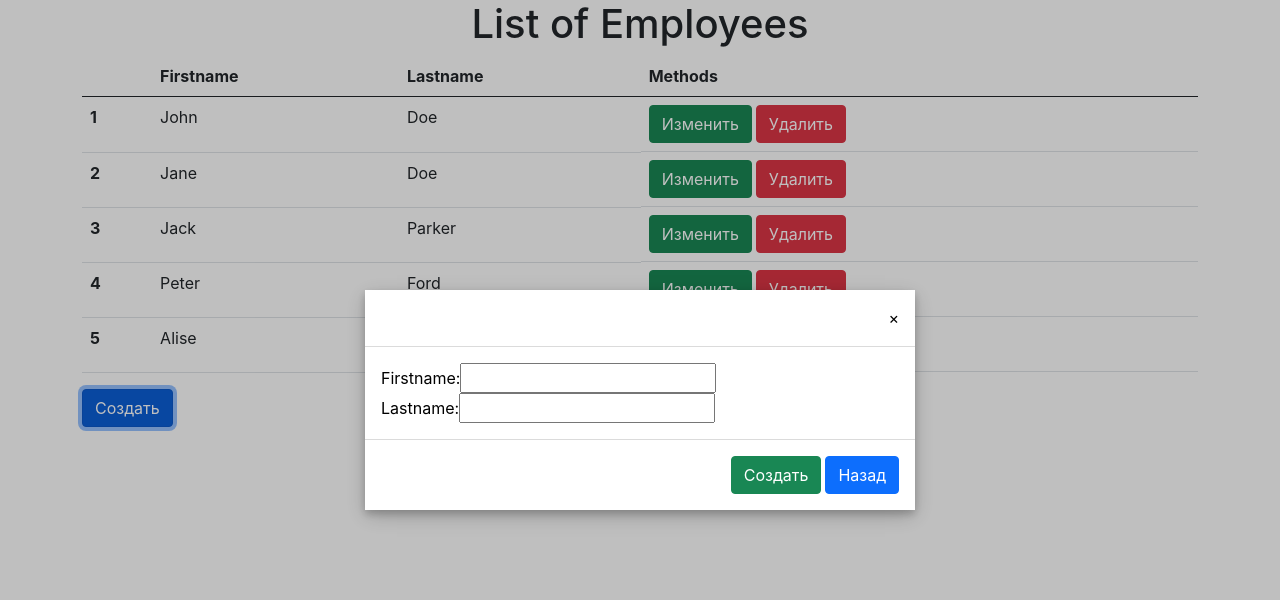
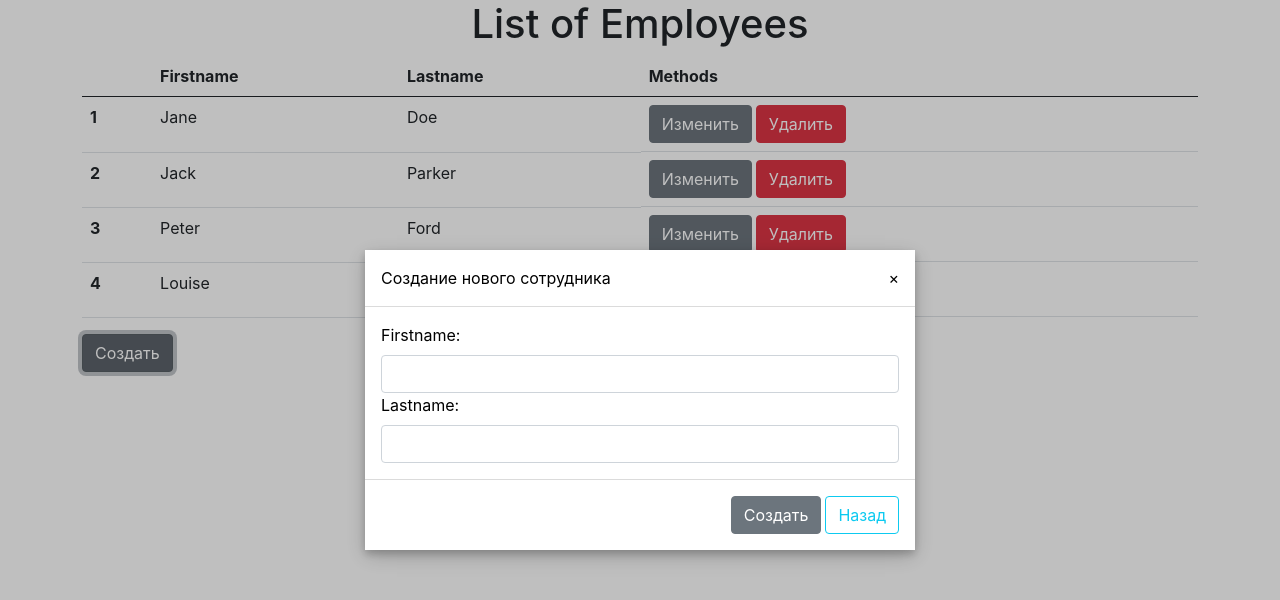
Before and after one commit to m0sa1k/juntest, a React (Create React App) app: page / in a window 1280 px wide. Both pictures are taken after a click on the button "Создать". Shown: the top 600 px of the page. Built offline with nearby package versions, Linux system fonts and the light colour scheme; data requests are answered from the project's data file.

Commit message:
React-toastify, обработка ошибок

```diff
--- a/db.json
+++ b/db.json
@@ -1,29 +1,24 @@
 {
   "employees": [
-    {
-      "id": "1",
-      "firstname": "John",
-      "lastname": "Doe"
-    },
     {
       "id": "2",
       "firstname": "Jane",
       "lastname": "Doe"
     },
     {
+      "id": "3",
       "firstname": "Jack",
-      "lastname": "Parker",
-      "id": "3"
+      "lastname": "Parker"
     },
     {
-      "id": "4",
       "firstname": "Peter",
-      "lastname": "Ford"
+      "lastname": "Ford",
+      "id": "4"
     },
     {
-      "firstname": "Alise",
-      "lastname": "Stuart",
-      "id": 1625759066635
+      "firstname": "Louise",
+      "lastname": "Lane",
+      "id": 1625810248245
     }
   ]
 }
--- a/package.json
+++ b/package.json
@@ -9,6 +9,7 @@
     "react": "^17.0.2",
     "react-dom": "^17.0.2",
     "react-scripts": "4.0.3",
+    "react-toastify": "^7.0.4",
     "web-vitals": "^1.1.2"
   },
   "scripts": {
--- a/src/App.js
+++ b/src/App.js
@@ -4,6 +4,8 @@ import {DeleteEmployee} from './modals/DeleteEmployee'
 import {CreateEmployee} from './modals/CreateEmployee'
 import {EditEmployee} from './modals/EditEmployee'
 
+import { ToastContainer, toast } from 'react-toastify';
+import 'react-toastify/dist/ReactToastify.css';
 
 const App = () => {
 
@@ -15,15 +17,31 @@ const App = () => {
   const fetchUsers = () => {
     fetch(url)
       .then(response => {
-        if(response.status !== 200) throw new Error('Статус '+response.status)
+        if(response.status !== 200) throw new Error('Ошибка: статус '+response.status)
         return response.json()
       })
       .then(json => setEmployees(json))
-      .catch(e => console.log(e.message))
-
+      .catch(e => toast(e.message, {
+        hideProgressBar: true,
+        type: 'error'
+      }))
   }
 
   useEffect(() => { fetchUsers() }, [])
+
+  const remove = id => {
+    setEmployees(employees.filter(employee => id !== employee.id))
+  }
+
+  const add = employee => {
+    setEmployees([...employees, employee])
+  }
+
+  const edit = (newEmployee, id) => {
+    setEmployees(employees.map(employee => {
+      return id === employee.id ? {...newEmployee, id} : employee
+    }))
+  }
 
   const [deleteModal, setDeleteModal] = useState(false)
   const closeDeleteModal = () => setDeleteModal(false)
@@ -76,7 +94,7 @@ const App = () => {
         </table> :
         <h3 className='text-center'>No employees</h3>}
 
-        <button onClick={createEmployee} className='btn btn-primary'>Создать</button>
+        <button onClick={createEmployee} className='btn btn-secondary'>Создать</button>
 
         <EditEmployee
           visible = { editModal }
@@ -84,6 +102,7 @@ const App = () => {
           currentEmployer = { currentEmployer }
           fetchUsers = { fetchUsers }
           url = {url}
+          edit = {edit}
         />
 
         <DeleteEmployee
@@ -92,6 +111,7 @@ const App = () => {
           currentEmployer = { currentEmployer }
           fetchUsers = { fetchUsers }
           url = {url}
+          remove = {remove}
         />
 
         <CreateEmployee
@@ -99,7 +119,10 @@ const App = () => {
           onClose = { closeCreateModal }
           fetchUsers = { fetchUsers }
           url = {url}
+          add = {add}
         />
+
+        <ToastContainer />
       </main>
     </div>
   );
--- a/src/Employee.js
+++ b/src/Employee.js
@@ -11,7 +11,7 @@ const Employee = ({
         <td className='d-flex flex-column flex-sm-row'>
           <button
             onClick={() => editEmployee(employee)}
-            className='btn btn-success me-sm-1 mb-1 mb-sm-0'>Изменить</button>
+            className='btn btn-secondary me-sm-1 mb-1 mb-sm-0'>Изменить</button>
           <button
             onClick={() => deleteEmployee(employee)}
             className='btn btn-danger'>Удалить</button>
--- a/src/modals/CreateEmployee.js
+++ b/src/modals/CreateEmployee.js
@@ -1,10 +1,12 @@
 import { useState } from 'react';
+import { toast } from 'react-toastify';
 
 export const CreateEmployee = ({
   visible = false,
   onClose,
   fetchUsers,
-  url
+  url,
+  add
 }) => {
   const [firstname, setFirstname] = useState("");
   const [lastname, setLastname] = useState("");
@@ -25,8 +27,19 @@ export const CreateEmployee = ({
         'Content-Type': 'application/json'
       }
     })
-    .then(response => console.log(response.status))
-    .then(() => fetchUsers())
+    .then(response => {
+      if(response.status !== 201) throw new Error('Ошибка: статус '+response.status)
+      return response.json()
+    })
+    .then(() => add(newEmployee))
+    .then(() => toast(`Добавлен сотрудник ${firstname} ${lastname}.`, {
+      hideProgressBar: true,
+      type: 'success'
+    }))
+    .catch(e => toast(e.message, {
+      hideProgressBar: true,
+      type: 'error'
+    }))
 
     onClose()
   }
@@ -35,6 +48,9 @@ export const CreateEmployee = ({
     <div className='custom-modal' onClick={onClose}>
       <div className='custom-modal-dialog' onClick={ e => e.stopPropagation() }>
         <div className='custom-modal-header'>
+          <div className='custom-modal-title'>
+            Создание нового сотрудника
+          </div>
           <span className='custom-modal-close' onClick={onClose}>
             &times;
           </span>
@@ -42,29 +58,31 @@ export const CreateEmployee = ({
         <div className='custom-modal-body'>
           <div className='custom-modal-content'>
             <form className='form'>
-              <label>
+              <label className='form-label'>
                 Firstname:
+              </label>
               <input
-                  type="text"
+                className='form-control'
+                type='text'
                 value={firstname}
                 onChange={e => setFirstname(e.target.value)}
               />
+              <label className='form-label'>
+                Lastname:
               </label>
-              <label>
-                Lastname:
               <input
-                  type="text"
+                className='form-control'
+                type='text'
                 value={lastname}
                 onChange={e => setLastname(e.target.value)}
               />
-              </label>
             </form>
           </div>
         </div>
         <div className='custom-modal-footer'>
-          <button className='btn btn-success me-1'
+          <button className='btn btn-secondary me-1'
             onClick={closeWithAction}>Создать</button>
-          <button className='btn btn-primary'
+          <button className='btn btn-outline-info'
             onClick={onClose}>Назад</button>
         </div>
       </div>
--- a/src/modals/DeleteEmployee.js
+++ b/src/modals/DeleteEmployee.js
@@ -1,9 +1,12 @@
+import { toast } from 'react-toastify';
+
 export const DeleteEmployee = ({
   visible = false,
   onClose,
   currentEmployer,
   fetchUsers,
-  url
+  url,
+  remove
 }) => {
   if (!visible) return null
 
@@ -11,8 +14,19 @@ export const DeleteEmployee = ({
     fetch(`${url}/${currentEmployer.id}`, {
       method: 'DELETE',
     })
-    .then(response => console.log(response.status))
-    .then(() => fetchUsers())
+    .then(response => {
+      if(response.status !== 200) throw new Error('Ошибка: статус '+response.status)
+      return response.json()
+    })
+    .then(() => remove(currentEmployer.id))
+    .then(() => toast(`Сотрудник ${currentEmployer.firstname} ${currentEmployer.lastname} успешно удален.`, {
+      hideProgressBar: true,
+      type: 'success'
+    }))
+    .catch(e => toast(e.message, {
+      hideProgressBar: true,
+      type: 'error'
+    }))
 
     onClose()
   }
@@ -31,7 +45,7 @@ export const DeleteEmployee = ({
         <div className='custom-modal-footer'>
           <button className='btn btn-danger me-1'
             onClick={closeWithAction}>Удалить</button>
-          <button className='btn btn-primary'
+          <button className='btn btn-outline-info'
             onClick={onClose}>Назад</button>
         </div>
       </div>
--- a/src/modals/EditEmployee.js
+++ b/src/modals/EditEmployee.js
@@ -1,11 +1,13 @@
 import { useState, useEffect } from 'react';
+import { toast } from 'react-toastify';
 
 export const EditEmployee = ({
   visible = false,
   onClose,
   currentEmployer,
   fetchUsers,
-  url
+  url,
+  edit
 }) => {
   const [firstname, setFirstname] = useState('');
   const [lastname, setLastname] = useState('');
@@ -30,8 +32,19 @@ export const EditEmployee = ({
         'Content-Type': 'application/json'
       }
     })
-    .then(response => console.log(response.status))
-    .then(() => fetchUsers())
+    .then(response => {
+      if(response.status !== 200) throw new Error('Ошибка: статус '+response.status)
+      return response.json()
+    })
+    .then(() => edit(newEmployee, currentEmployer.id))
+    .then(() => toast(`Сотрудник ${firstname} ${lastname} успешно изменен.`, {
+      hideProgressBar: true,
+      type: 'success'
+    }))
+    .catch(e => toast(e.message, {
+      hideProgressBar: true,
+      type: 'error'
+    }))
 
     onClose()
   }
@@ -47,30 +60,32 @@ export const EditEmployee = ({
         </div>
         <div className='custom-modal-body'>
           <div className='custom-modal-content'>
-            <form className='form'>
-              <label>
+            <form>
+              <label className='form-label'>
                 Firstname:
+              </label>
               <input
-                  type="text"
+                className='form-control'
+                type='text'
                 value={firstname}
                 onChange={e => setFirstname(e.target.value)}
               />
+              <label className='form-label'>
+                Lastname:
               </label>
-              <label>
-                Lastname:
               <input
-                  type="text"
+                className='form-control'
+                type='text'
                 value={lastname}
                 onChange={e => setLastname(e.target.value)}
               />
-              </label>
             </form>
           </div>
         </div>
         <div className='custom-modal-footer'>
-          <button className='btn btn-success me-1'
+          <button className='btn btn-secondary me-1'
             onClick={closeWithAction}>Изменить</button>
-          <button className='btn btn-primary'
+          <button className='btn btn-outline-info'
             onClick={onClose}>Назад</button>
         </div>
       </div>
```
Also changed, not shown: 1 other file (tests, documents, lock files or other folders). Lines whose indentation alone changed are shown as unchanged.
